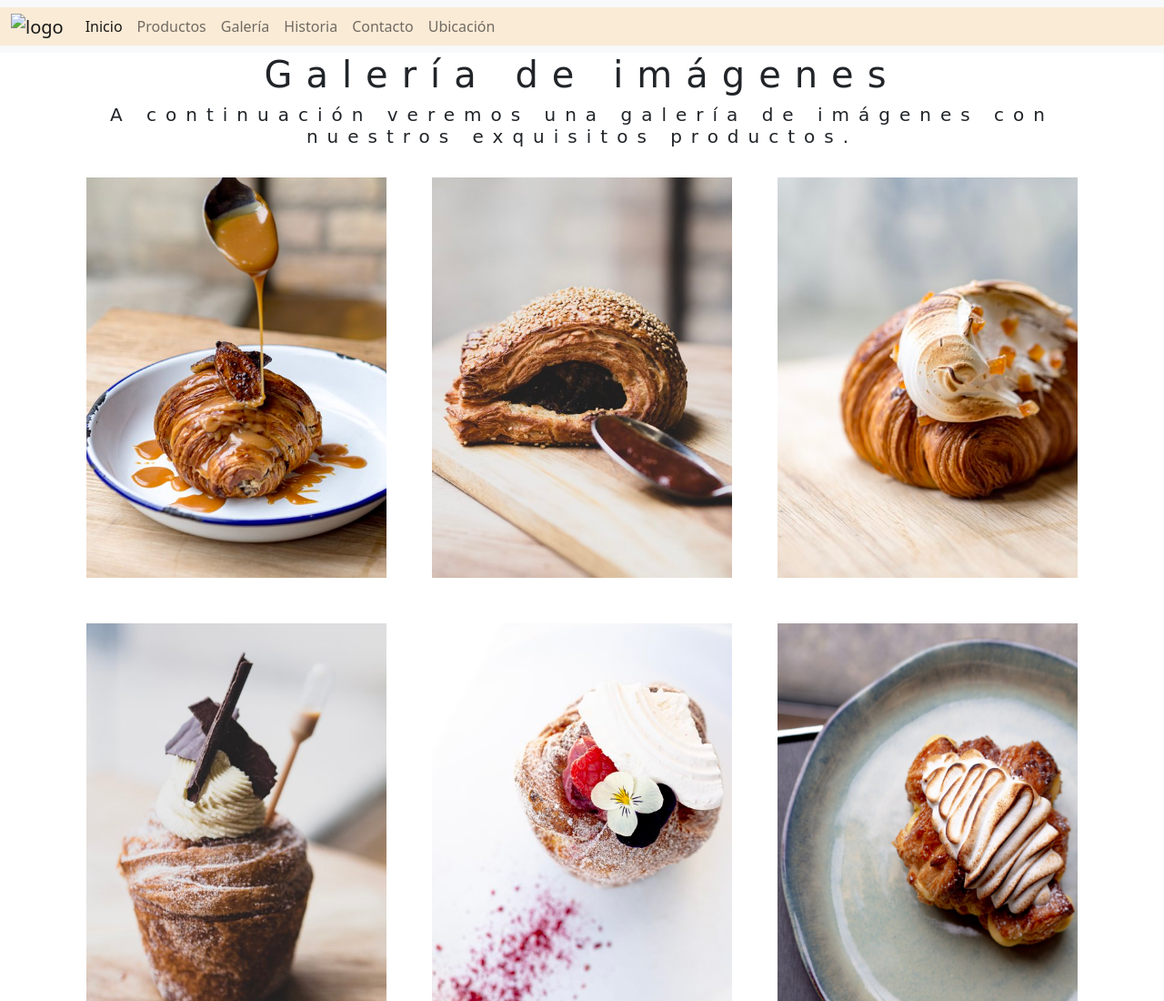
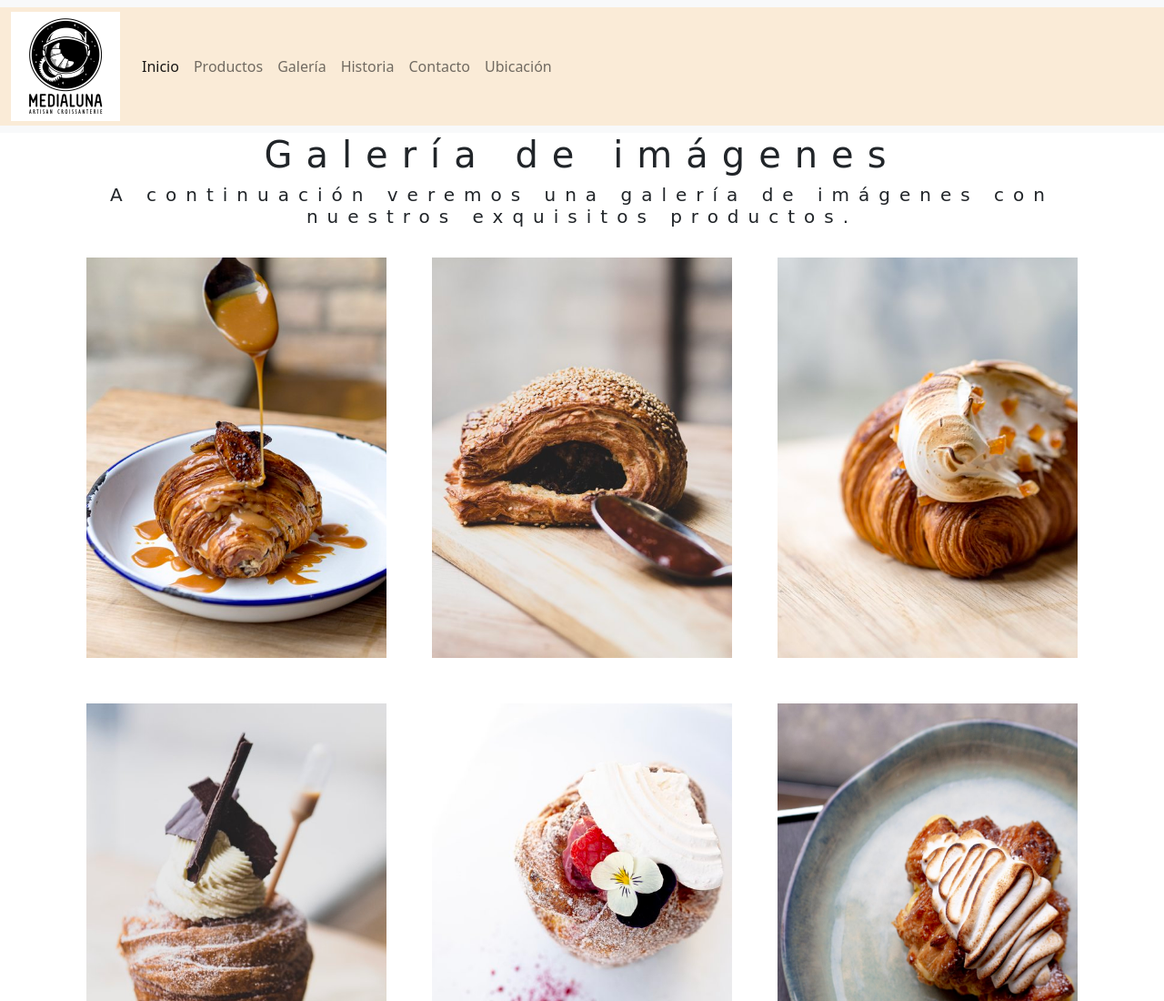
Before and after one commit to Tomas-Sisterna/PF-Sisterna, a plain HTML site: page pages/galeria.html in a window 1280 px wide. Shown: the top 1100 px of the page at 91% size. Drawn offline with nearby package versions, Linux system fonts and the light colour scheme; the site is published under a folder, as on GitHub Pages, so addresses that start at the root find nothing; a web font is replaced by a local one.

Commit message:
Correccion pre-entrega 2

```diff
--- a/pages/galeria.html
+++ b/pages/galeria.html
@@ -17,7 +17,7 @@
         <nav class="navbar navbar-expand-lg bg-light">
             <div class="container-fluid background-nav" >
                 <a class="navbar-brand" href="../index.html">
-                <img class="logo" src="/assets/Imagenes/logo.jpg" alt="logo">
+                <img class="logo" src="../assets/Imagenes/logo.jpg" alt="logo">
             </a>
             <button class="navbar-toggler" type="button" data-bs-toggle="collapse" data-bs-target="#navbarNavAltMarkup" aria-controls="navbarNavAltMarkup" aria-expanded="false" aria-label="Toggle navigation">
                 <span class="navbar-toggler-icon"></span>
```
